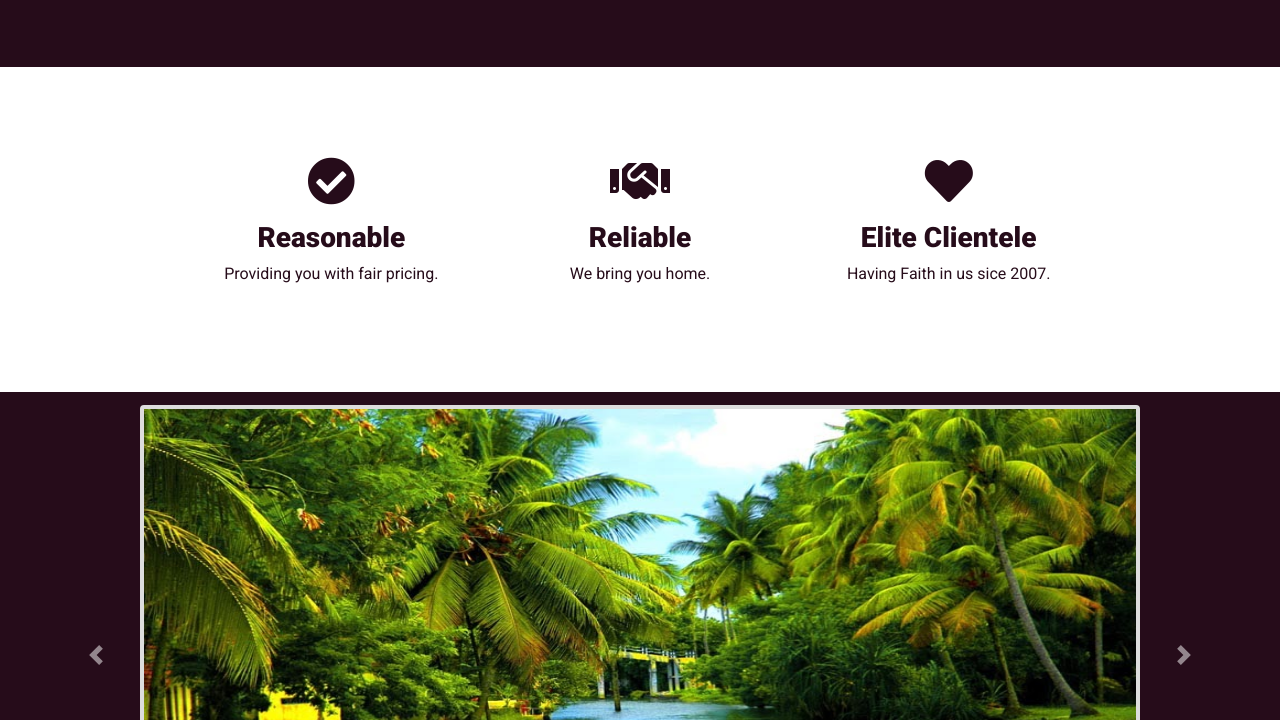
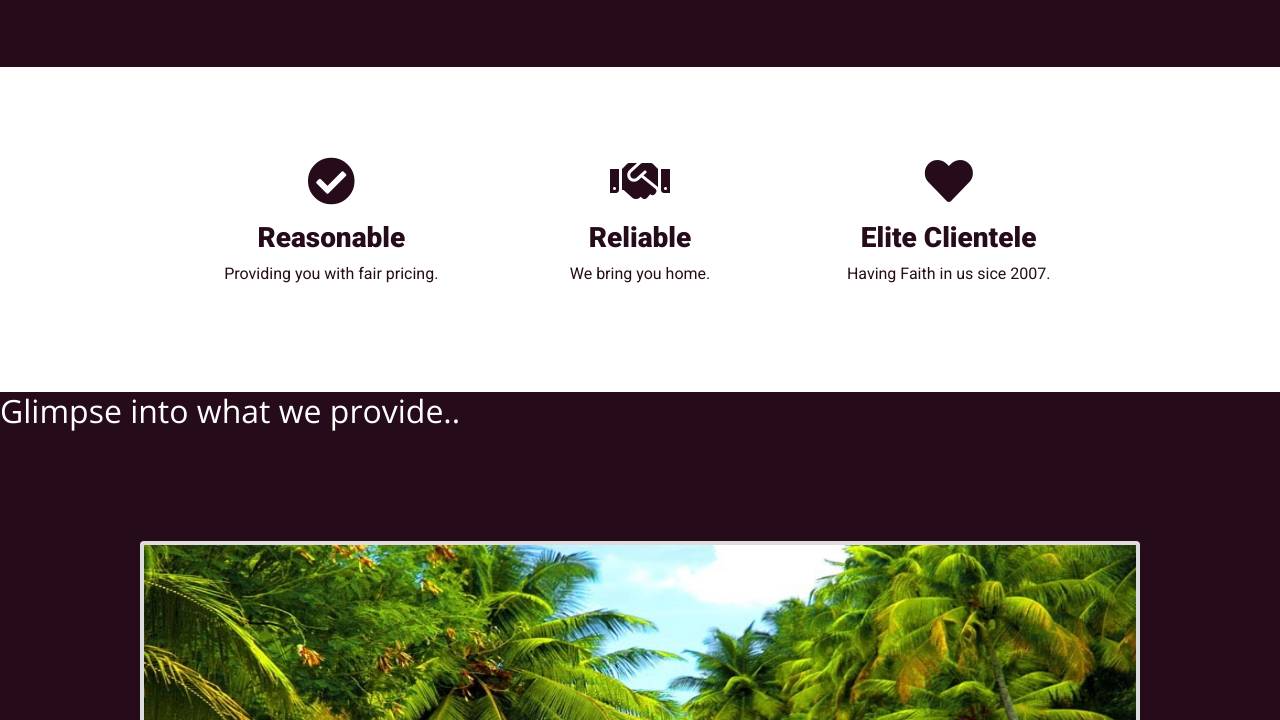
Before and after one commit to seshanarayanan12/Travelcations, a plain HTML site: page index.html in a window 1280 px wide. Shown: the part 456-1176 px from the top of the page. Drawn offline with nearby package versions, Linux system fonts and the light colour scheme.

Commit message:
update index.html

```diff
--- a/index.html
+++ b/index.html
@@ -82,6 +82,7 @@
 
   <!-- slideshow -->
     <section id="photo-slideshow">
+      <h2 class="text-white" >Glimpse into what we provide..</h2>
     <div id="carouselExampleFade" class="carousel slide carousel-fade" data-ride="false">
   <div class="carousel-inner">
     <div class="carousel-item active">
```
